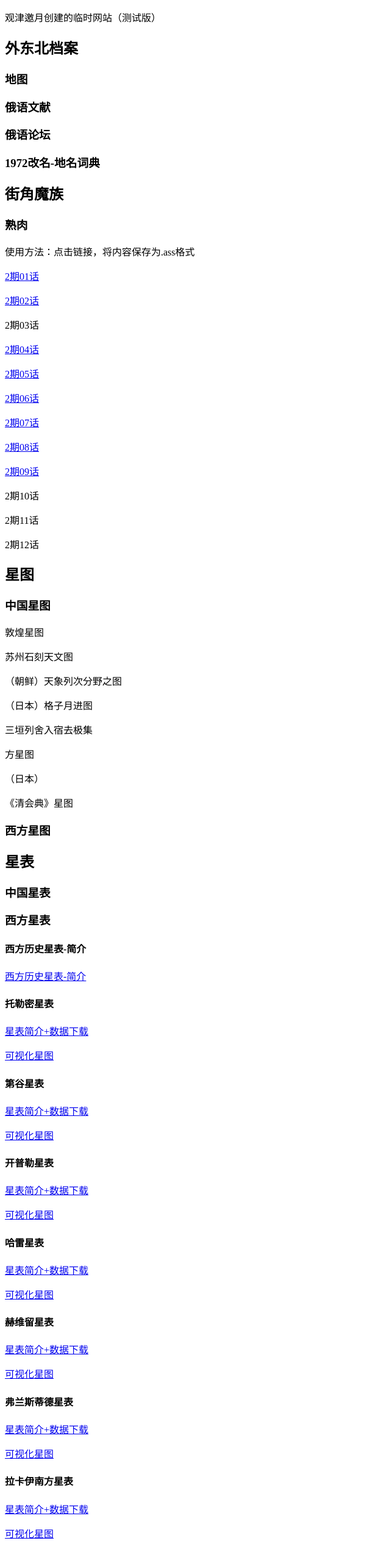
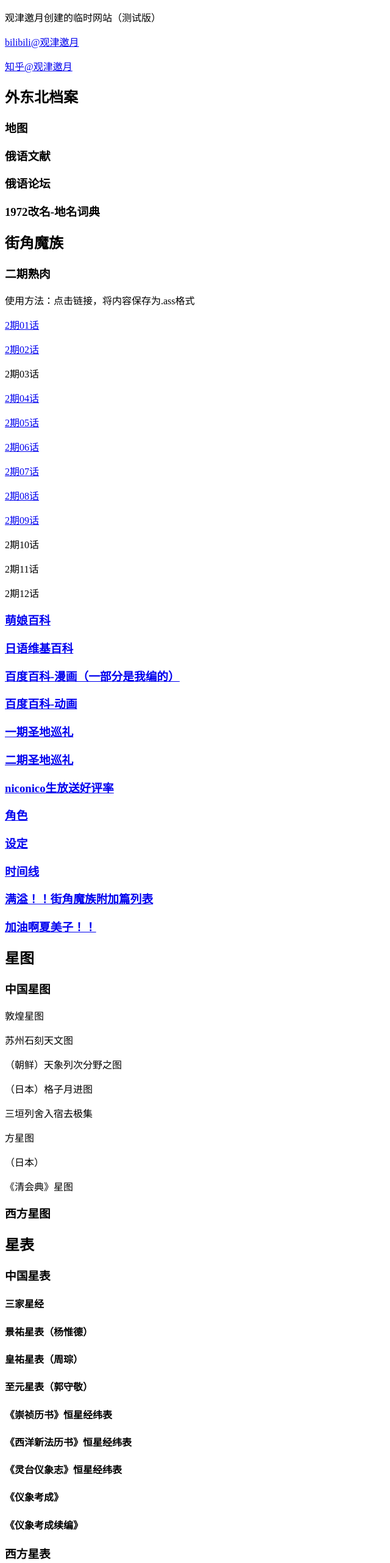
Before and after one commit to Kuanzin0562/Kuanzin.github.io, a plain HTML site: page index.html in a window 1280 px wide. Shown: the top 2563 px of the page at 61% size, without its empty margins (0-640 px from the left). Before the commit the page ends 2542 px from the top, so only its background shows below. Drawn offline with Linux system fonts and the light colour scheme.

Commit message:
Update index.html

```diff
--- a/index.html
+++ b/index.html
@@ -7,18 +7,26 @@
 <body>
 
   <p>观津邀月创建的临时网站（测试版）</p>
+  <p><a href="https://space.bilibili.com/636566595" target="&quot;_blank&quot;">bilibili@观津邀月</a></p>
+  <p><a href="https://www.zhihu.com/people/zhan-shi-ying-lu-78" target="&quot;_blank&quot;">知乎@观津邀月</a></p>
+  <p></p>
+  <p></p>
 
   <div>
     <h2>外东北档案</h2>
+    <p></p>
       <h3>地图</h3>
       <h3>俄语文献</h3>
       <h3>俄语论坛</h3>
       <h3>1972改名-地名词典</h3>
+      <p></p>
+      <p></p>
   </div>
 
   <div>
     <h2>街角魔族</h2>
-      <h3>熟肉</h3>
+      <p></p>
+      <h3>二期熟肉</h3>
         <p>使用方法：点击链接，将内容保存为.ass格式</p>
         <p><a href="https://kuanzin0562.github.io/Machikado0201.github.io/" target="&quot;_blank&quot;">2期01话</a></p>
         <p><a href="https://kuanzin0562.github.io/Machikado0202.github.io/" target="&quot;_blank&quot;">2期02话</a></p>
@@ -32,10 +40,25 @@
         <p>2期10话</p>
         <p>2期11话</p>
         <p>2期12话</p>
+      <h3><a href="https://zh.moegirl.org.cn/Template:街角魔族" target="&quot;_blank&quot;">萌娘百科</a></h3>
+      <h3><a href="https://ja.wikipedia.org/wiki/まちカドまぞく" target="&quot;_blank&quot;">日语维基百科</a></h3>
+      <h3><a href="https://baike.baidu.com/item/街角魔族/22647423" target="&quot;_blank&quot;">百度百科-漫画（一部分是我编的）</a></h3>
+      <h3><a href="https://baike.baidu.com/item/街角魔族/23270845" target="&quot;_blank&quot;">百度百科-动画</a></h3>
+      <h3><a href="https://riyot.hatenablog.com/entry/2019/08/04/155818" target="&quot;_blank&quot;">一期圣地巡礼</a></h3>
+      <h3><a href="https://riyot.hatenablog.com/entry/2022/04/24/180710" target="&quot;_blank&quot;">二期圣地巡礼</a></h3>
+      <h3><a href="https://w.atwiki.jp/nicoliveanimesurvey/sp/pages/1534.html" target="&quot;_blank&quot;">niconico生放送好评率</a></h3>
+      <h3><a href="https://kyudomugen.blog.fc2.com/blog-entry-59.html" target="&quot;_blank&quot;">角色</a></h3>
+      <h3><a href="https://kyudomugen.blog.fc2.com/blog-entry-52.html" target="&quot;_blank&quot;">设定</a></h3>
+      <h3><a href="https://kyudomugen.blog.fc2.com/blog-entry-67.html" target="&quot;_blank&quot;">时间线</a></h3>
+      <h3><a href="https://kyudomugen.blog.fc2.com/blog-entry-350.html" target="&quot;_blank&quot;">满溢！！街角魔族附加篇列表</a></h3>
+      <h3><a href="https://kyudomugen.blog.fc2.com/blog-entry-354.html" target="&quot;_blank&quot;">加油啊夏美子！！</a></h3>
+        <p></p>
+        <p></p>
   </div>
 
   <div>
     <h2>星图</h2>
+    <p></p>
 
     <div>
       <h3>中国星图</h3>
@@ -50,18 +73,32 @@
         <p></p>
         <p>（日本）</p>
         <p>《清会典》星图</p>
+        <p></p>
     </div>
 
     <div>
       <h3>西方星图</h3>
+      <p></p>
+      <p></p>
     </div>
   </div>
 
   <div>
     <h2>星表</h2>
+    <p></p>
 
     <div>
       <h3>中国星表</h3>
+      <h4>三家星经</h4>
+      <h4>景祐星表（杨惟德）</h4>
+      <h4>皇祐星表（周琮）</h4>
+      <h4>至元星表（郭守敬）</h4>
+      <h4>《崇祯历书》恒星经纬表</h4>
+      <h4>《西洋新法历书》恒星经纬表</h4>
+      <h4>《灵台仪象志》恒星经纬表</h4>
+      <h4>《仪象考成》</h4>
+      <h4>《仪象考成续编》</h4>
+      <p></p>
     </div>
 
     <div>
```
